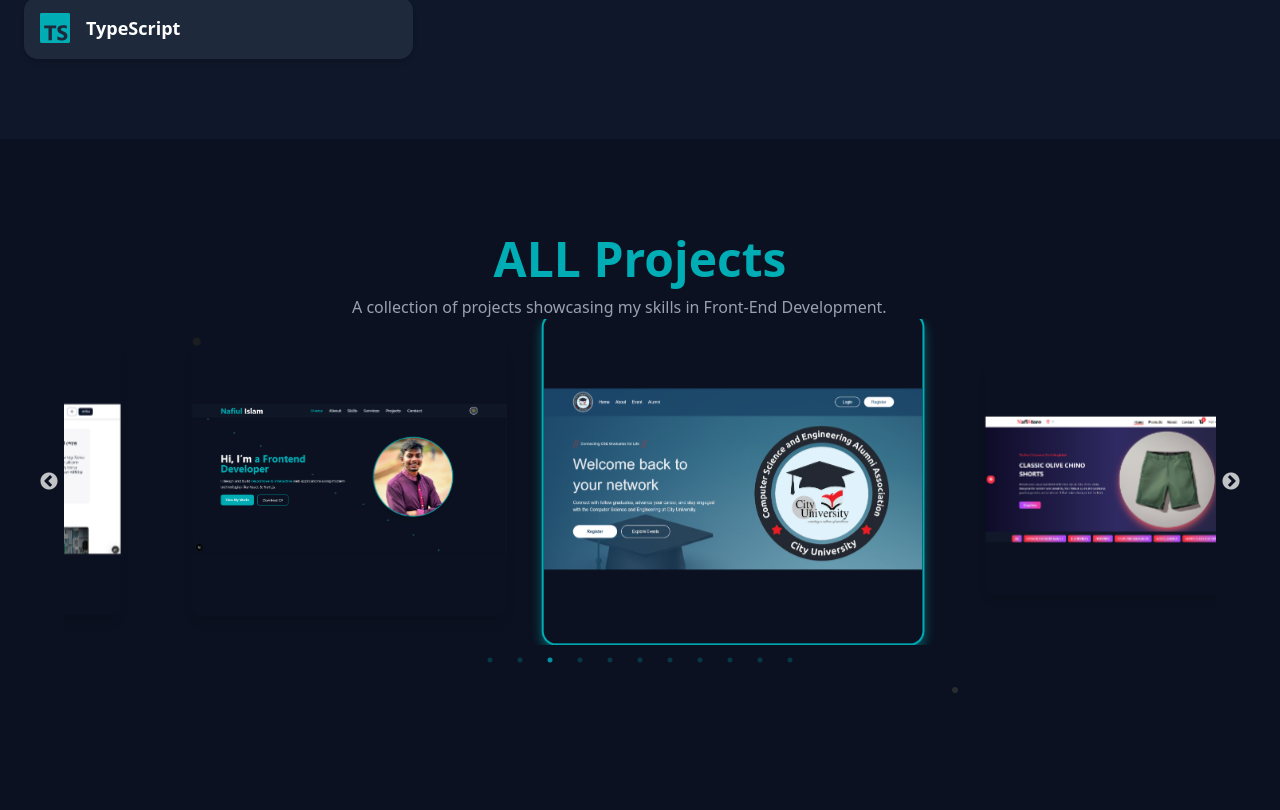
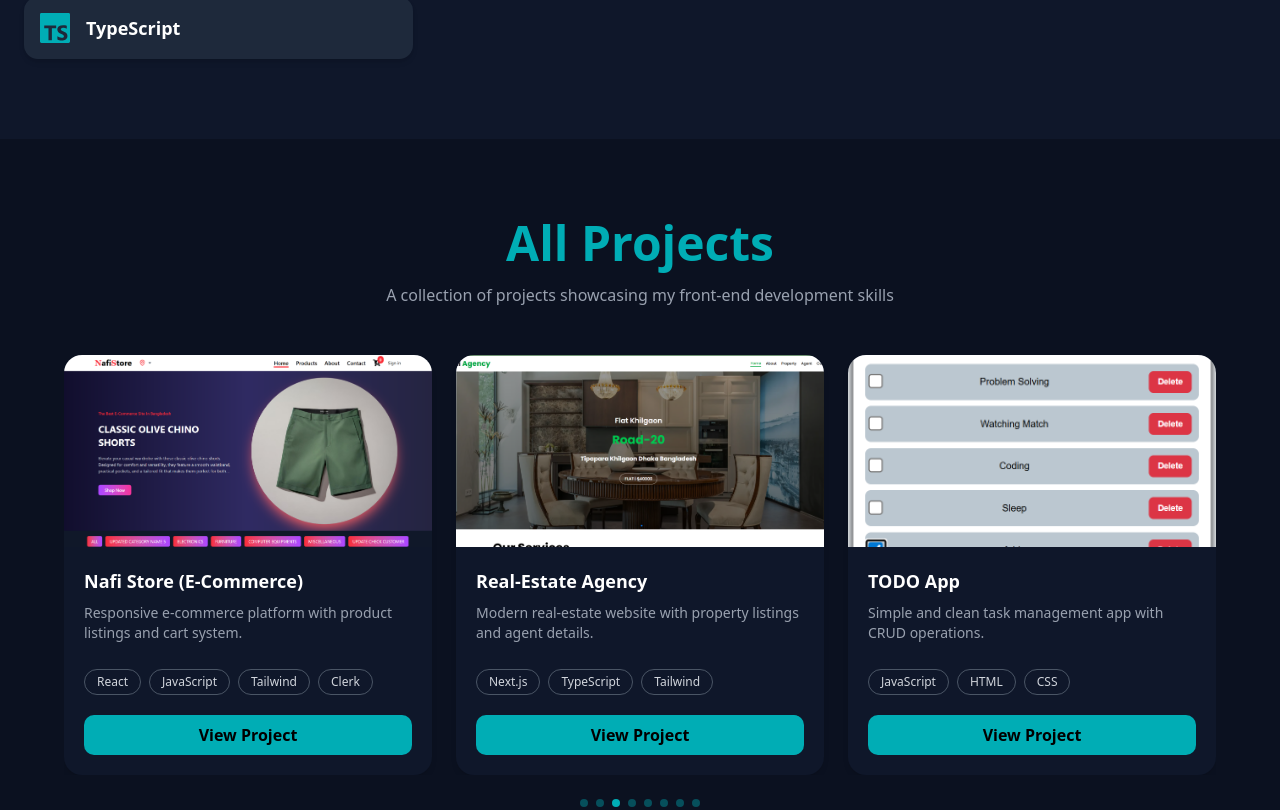
Before and after one commit to ninishad-1011/my_protfolio, a Next.js app: page / in a window 1280 px wide. Shown: the part 2870-3680 px from the top of the page. Built offline with nearby package versions, Linux system fonts and the light colour scheme.

Commit message:
project page mobile responsive

```diff
--- a/package.json
+++ b/package.json
@@ -22,6 +22,7 @@
     "react-slick": "^0.31.0",
     "slick-carousel": "^1.8.1",
     "sweetalert2": "^11.26.17",
+    "swiper": "^12.0.3",
     "tailwind-merge": "^3.4.0"
   },
   "devDependencies": {
--- a/src/app/Home/page.js
+++ b/src/app/Home/page.js
@@ -81,7 +81,7 @@ export default function Home() {
             </a>
 
             <a
-              href="/cv/Resume for me with Image.pdf"
+              href="/cv/Front-End devloper Nafiul Islam.pdf"
               download
               className="px-6 py-3 border-2 border-[#00ADB5] text-[#00ADB5] dark:text-white rounded-lg hover:bg-[#00ADB5] hover:text-white transition"
             >
--- a/src/app/project/page.js
+++ b/src/app/project/page.js
@@ -2,11 +2,12 @@
 
 import React from "react";
 import Image from "next/image";
-import Slider from "react-slick";
+import { Swiper, SwiperSlide } from "swiper/react";
+import { Autoplay, Pagination } from "swiper/modules";
 import { useTheme } from "@/context/themeprovider";
 
-import "slick-carousel/slick/slick.css";
-import "slick-carousel/slick/slick-theme.css";
+import "swiper/css";
+import "swiper/css/pagination";
 
 const projects = [
   {
@@ -14,288 +15,204 @@ const projects = [
     description:
       "Bangladesh 420 is a responsive Bangla news portal with latest updates, category navigation, and a user-friendly interface.",
     image: "/Image/NewsPortsl.png",
-    tech: ["TypeScript", "Next.js", "Tailwind CSS","Shadcn UI","Context API"],
+    tech: ["TypeScript", "Next.js", "Tailwind", "Shadcn UI", "Context API"],
     link: "https://newsportal-dun-five.vercel.app/",
   },
   {
     title: "Portfolio",
     description:
-      "My personal portfolio showcasing projects, skills, and contact form.",
+      "Personal portfolio showcasing projects, skills, and contact information.",
     image: "/Image/portfolio.png",
-    tech: ["Next.js", "React", "Tailwind CSS", "Shadcn UI","Framer Motion"],
-    link: "",
+    tech: ["Next.js", "React", "Tailwind", "Framer Motion"],
+    link: "https://my-protfolio-eoa5.vercel.app/",
   },
   {
-    title: "CUCSEAA Website",
+    title: "Nafi Store (E-Commerce)",
     description:
-      "CUCSEAA — an alumni community site for City University CSE graduates to connect, share events, and support each other.",
-    image: "/Image/cucseaa.png",
-    tech: ["Next.js", "JavaScript", "Tailwind CSS"],
-    link: "https://cucseaa.org/",
-  },
-  {
-    title: "Nafi Store(E-commerce)",
-    description:
-      "E‑Commerce Web App — a responsive online store with product listings and cart functionality.",
+      "Responsive e-commerce platform with product listings and cart system.",
     image: "/Image/e-commerce.png",
-    tech: ["React", "JavaScript", "Tailwind CSS","Clerk"],
+    tech: ["React", "JavaScript", "Tailwind", "Clerk"],
     link: "https://e-commerce-x3b2.vercel.app/",
   },
-  ,
   {
     title: "Real-Estate Agency",
     description:
-      "NafiAgency is a responsive real estate web app showcasing property listings, featured agents, and contact details, built to help users explore homes and real estate options easily.",
+      "Modern real-estate website with property listings and agent details.",
     image: "/Image/Screenshot 2025-12-20 152644.png",
-    tech: ["Next.js", "TypeScript", "Tailwind CSS","React Slick"],
+    tech: ["Next.js", "TypeScript", "Tailwind"],
     link: "https://realstate1-woad.vercel.app/",
   },
-
   {
     title: "TODO App",
-    description:
-      "To‑Do List App — add, complete, and delete tasks with a clean, responsive UI.",
+    description: "Simple and clean task management app with CRUD operations.",
     image: "/Image/todo.png",
     tech: ["JavaScript", "HTML", "CSS"],
     link: "https://ninishad-1011.github.io/TodoList/",
   },
-  ,
   {
     title: "Landing Page",
-    description:
-      "Landing page with hero section, features, and call-to-action.",
+    description: "Marketing landing page with hero section and CTA.",
     image: "/Image/lamdingpage.png",
     tech: ["HTML", "CSS"],
     link: "https://ninishad-1011.github.io/2nd-web-page/",
   },
-  ,
   {
     title: "CUCSEAA Admin Panel",
-    description:
-      "Admin panel for managing alumni community site.",
+    description: "Admin dashboard for alumni community management.",
     image: "/Image/admin.png",
-    tech: ["Next.js", "JavaScript", "Tailwind CSS"],
+    tech: ["Next.js", "JavaScript", "Tailwind"],
     link: "https://github.com/ninishad-1011/alumni_admin_dashboard",
   },
-  ,
   {
     title: "Hotel Management System",
     description:
-      "Hotel Management System is a web application that allows hotels to manage room bookings, customer details, and services efficiently, streamlining operations and improving guest experience.",
+      "Desktop-based hotel management system for bookings and services.",
     image: "/Image/hotel management.png",
-    tech: ["JAVA", "SWING", "NYSQL"],
+    tech: ["Java", "Swing", "MySQL"],
     link: "https://github.com/ninishad-1011/HotelmanagemenntSystem",
   },
   {
-    title: "HRMS Management System",
+    title: "HRMS System",
     description:
-      "HRMS Management System is a comprehensive Human Resource Management System that streamlines employee data management, attendance tracking, and payroll processing, enhancing organizational efficiency and workforce management.",
+      "Human Resource Management System for employee and payroll handling.",
     image: "/Image/hrms.png",
-    tech: ["Next.js", "TypeScript", "Tailwind CSS"],
+    tech: ["Next.js", "TypeScript", "Tailwind"],
     link: "https://github.com/ninishad-1011/hrms-system-frontend",
   },
-    {
+  {
     title: "Student Management System",
-    description:
-      "Student Management System is a web application designed to efficiently manage student records Role based AcessControl",
+    description: "Role-based student record management system.",
     image: "/Image/download.png",
-    tech: ["HTML", "BOOTSTRAP ", "PHP", "MY SQL","CSS"],
+    tech: ["HTML", "Bootstrap", "PHP", "MySQL"],
     link: "https://github.com/ninishad-1011/Final_Project_1011",
   },
 ];
 
-const sliderSettings = {
-  dots: true,
-  infinite: true,
-  speed: 800,
-  slidesToShow: 3,
-  slidesToScroll: 1,
-  autoplay: true,
-  autoplaySpeed: 3000,
-  pauseOnHover: true,
-  arrows: true,
-  centerMode: true,
-  centerPadding: "0px",
-  responsive: [
-    { breakpoint: 1024, settings: { slidesToShow: 3, centerPadding: "0px" } },
-    { breakpoint: 768, settings: { slidesToShow: 1, centerPadding: "0px" } },
-    { breakpoint: 480, settings: { slidesToShow: 1, centerPadding: "0px" } },
-  ],
-};
-
 const ProjectsSlider = () => {
-  const { isDarkMode } = useTheme(); // Get current theme
+  const { isDarkMode } = useTheme();
 
   return (
     <section
-      className={`relative  py-16 px-6 min-h-screen overflow-hidden ${
+      className={`relative py-20 px-4 ${
         isDarkMode ? "bg-[#0B1120]" : "bg-white"
       }`}
     >
       {/* Background Gradient */}
       <div
-        className={`  absolute inset-0 -z-10 ${
+        className={`absolute inset-0 -z-10 ${
           isDarkMode
             ? "bg-gradient-to-br from-gray-900 via-gray-800 to-gray-900"
             : "bg-gradient-to-br from-gray-100 via-gray-200 to-gray-100"
         }`}
-      ></div>
+      />
 
-      {/* Floating Particles */}
-      <div className="absolute inset-0 pointer-events-none">
-        <span
-          className={`absolute w-2 h-2 rounded-full animate-float ${
-            isDarkMode ? "bg-[#1c1e22]" : "bg-gray-400"
-          }`}
-          style={{ top: "25%", left: "15%" }}
-        ></span>
-        <span
-          className={`absolute w-1.5 h-1.5 rounded-full animate-float-slow ${
-            isDarkMode ? "bg-[#2a2c30]" : "bg-gray-300"
-          }`}
-          style={{ top: "70%", left: "75%" }}
-        ></span>
-        <span
-          className={`absolute w-3 h-3 rounded-full animate-float-medium ${
-            isDarkMode ? "bg-[#00ADB5]" : "bg-[#99a7a8]"
-          }`}
-          style={{ top: "50%", left: "50%" }}
-        ></span>
-      </div>
-
-      <div className="container mx-auto max-w-6xl relative z-10">
+      <div className="max-w-6xl mx-auto">
         <h1
-          className={`text-4xl pt-8 md:text-5xl font-bold text-center mb-1 ${
+          className={`text-4xl md:text-5xl font-bold text-center ${
             isDarkMode ? "text-[#00ADB5]" : "text-[#0077b6]"
           }`}
         >
-          ALL Projects
+          All Projects
         </h1>
-        <h1  className={`${isDarkMode ? "text-gray-400" : "text-gray-600"} mt-3 max-w-xl mx-auto`}> A collection of projects showcasing my skills in Front-End Development. </h1>
 
-        <Slider {...sliderSettings}>
+        <p
+          className={`text-center mt-4 mb-12 ${
+            isDarkMode ? "text-gray-400" : "text-gray-600"
+          }`}
+        >
+          A collection of projects showcasing my front-end development skills
+        </p>
+
+        {/* Swiper Slider */}
+        <Swiper
+          modules={[Autoplay, Pagination]}
+          autoplay={{ delay: 2500, disableOnInteraction: false }}
+          pagination={{ clickable: true, el: ".custom-pagination" }}
+          spaceBetween={24}
+          breakpoints={{
+            0: { slidesPerView: 1 },
+            768: { slidesPerView: 2 },
+            1024: { slidesPerView: 3 },
+          }}
+        >
           {projects.map((project, idx) => (
-            <div key={idx} className="px-2">
+            <SwiperSlide key={idx}>
               <div
-                className={`relative w-full h-80 py-5 rounded-xl overflow-hidden group shadow-lg transition-transform duration-500 hover:shadow-2xl hover:scale-105 ${
-                  isDarkMode ? "" : "bg-gray-100"
-                }`}
+                className={`group h-[420px] rounded-2xl overflow-hidden
+                transition-all duration-300 shadow-md hover:shadow-xl
+                ${isDarkMode ? "bg-[#0f172a]" : "bg-white"}`}
               >
-                <Image
-                  src={project.image}
-                  alt={project.title}
-                  fill
-                  className="object-contain rounded-xl"
-                />
+                {/* Project Image */}
+                <div className="relative h-48">
+                  <Image
+                    src={project.image}
+                    alt={project.title}
+                    fill
+                    className="object-cover transition-transform duration-500 group-hover:scale-105"
+                  />
+                </div>
 
-                {/* Overlay */}
-                <div className="absolute inset-0 flex flex-col justify-end p-6 bg-gradient-to-t from-black/80 to-transparent rounded-xl translate-y-full group-hover:translate-y-0 transition-all duration-500 backdrop-blur-sm">
+                {/* Project Content */}
+                <div className="p-5 flex flex-col h-[calc(100%-192px)]">
                   <h2
-                    className={`text-2xl font-bold mb-2 ${
-                      isDarkMode ? "text-[#08ddb9]" : "text-[#12aefc]"
+                    className={`text-lg font-bold ${
+                      isDarkMode ? "text-white" : "text-gray-900"
                     }`}
                   >
                     {project.title}
                   </h2>
+
                   <p
-                    className={`mb-4 ${
-                      isDarkMode ? "text-white font-semibold" : "text-white font-semibold"
+                    className={`text-sm mt-2 flex-grow ${
+                      isDarkMode ? "text-gray-400" : "text-gray-600"
                     }`}
                   >
                     {project.description}
                   </p>
-                  <div className="flex flex-wrap gap-2 mb-4">
-                    {project.tech.map((tech, techIdx) => (
+
+                  {/* Tech stack */}
+                  <div className="flex flex-wrap gap-2 mt-4">
+                    {project.tech.slice(0, 4).map((tech, i) => (
                       <span
-                        key={techIdx}
-                        className={`px-2 py-1 rounded text-sm ${
+                        key={i}
+                        className={`text-xs px-3 py-1 rounded-full border ${
                           isDarkMode
-                            ? "bg-[#00ADB5] text-black"
-                            : "bg-[#00c1d0] text-black"
+                            ? "border-gray-600 text-gray-300"
+                            : "border-gray-300 text-gray-700"
                         }`}
                       >
                         {tech}
                       </span>
                     ))}
                   </div>
+
+                  {/* Button */}
                   <a
                     href={project.link}
                     target="_blank"
-                    rel="noopener noreferrer"
-                    className={`inline-block px-4 py-2 rounded font-medium shadow-md hover:shadow-lg transition-colors ${
-                      isDarkMode
-                        ? "bg-[#00ADB5] text-black hover:bg-[#00c1d0]"
-                        : "bg-[#00c1d0] text-black hover:bg-[#00e0ff]"
-                    }`}
+                    className="mt-5 text-center rounded-lg py-2 font-semibold bg-[#00ADB5] text-black hover:bg-[#00c1d0] transition-colors"
                   >
                     View Project
                   </a>
                 </div>
               </div>
-            </div>
+            </SwiperSlide>
           ))}
-        </Slider>
+        </Swiper>
+
+        {/* Custom Pagination Container */}
+        <div className="custom-pagination mt-6 flex justify-center"></div>
       </div>
 
-      {/* Global styles for slider */}
+      {/* Pagination Dot Colors */}
       <style jsx global>{`
-        .slick-center .group {
-          transform: scale(1.05) !important;
-          z-index: 10;
-          border: 2px solid #00adb5;
-          box-shadow: 0 5px 10px rgba(0, 173, 181, 0.5);
+        .custom-pagination .swiper-pagination-bullet {
+          background: ${isDarkMode ? "#00ADB5" : "#0077b6"};
+          opacity: 0.4;
         }
-        .slick-slide .group {
-          transform: scale(0.85) rotateY(-5deg);
-          z-index: 1;
-        }
-        .slick-slide.slick-center ~ .slick-slide {
-          transform: scale(0.85) rotateY(5deg);
-        }
-        .slick-dots li button:before {
-          color: #00adb5 ;
-
-        }
-        .slick-dots li.slick-active button:before {
-          color: #00c1d0;
-        }
-
-        @keyframes float {
-          0%,
-          100% {
-            transform: translateY(0) translateX(0);
-          }
-          50% {
-            transform: translateY(-20px) translateX(10px);
-          }
-        }
-        @keyframes float-slow {
-          0%,
-          100% {
-            transform: translateY(0) translateX(0);
-          }
-          50% {
-            transform: translateY(-15px) translateX(-10px);
-          }
-        }
-        @keyframes float-medium {
-          0%,
-          100% {
-            transform: translateY(0) translateX(0);
-          }
-          50% {
-            transform: translateY(-25px) translateX(15px);
-          }
-        }
-
-        .animate-float {
-          animation: float 6s ease-in-out infinite;
-        }
-        .animate-float-slow {
-          animation: float-slow 10s ease-in-out infinite;
-        }
-        .animate-float-medium {
-          animation: float-medium 8s ease-in-out infinite;
+        .custom-pagination .swiper-pagination-bullet-active {
+          background: ${isDarkMode ? "#00ADB5" : "#0077b6"};
+          opacity: 1;
         }
       `}</style>
     </section>
```
Also changed, not shown: 2 other files (tests, documents, lock files or other folders).
